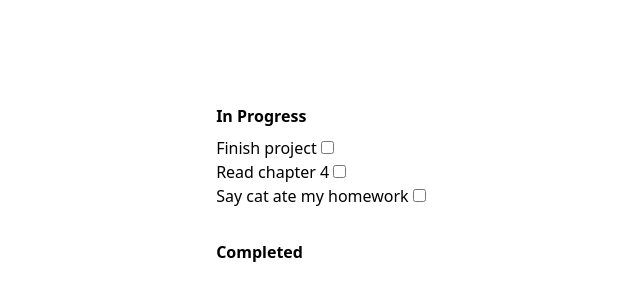
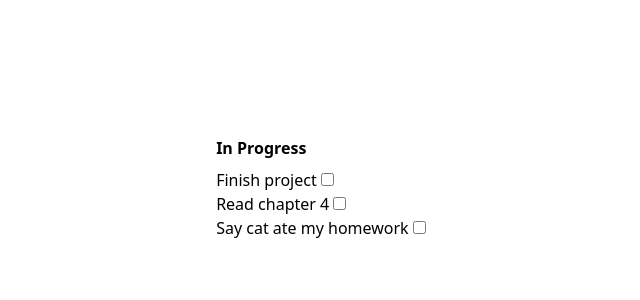
Before and after one commit to markpackham/Vue3_lcast, a plain HTML site: page listsComputedProperties.html in a window 1280 px wide. Shown: the part 212-512 px from the top of the page, without its empty margins (319-959 px from the left). Drawn offline with nearby package versions, Linux system fonts and the light colour scheme.

Commit message:
demo use of computed and v-show
https://youtu.be/1p6BtF76ypk?t=34

```diff
--- a/listsComputedProperties.html
+++ b/listsComputedProperties.html
@@ -16,7 +16,7 @@
             <h2 class="font-bold mb-2">In Progress</h2>
 
             <ul>
-                <li v-for="assignment in assignments.filter(a => ! a.complete)" :key="assignment.name">
+                <li v-for="assignment in inProgressAssignments" :key="assignment.name">
                     <label>{{assignment.name}}
 
                         <input type="checkbox" v-model="assignment.complete">
@@ -28,11 +28,11 @@
             </pre> -->
         </section>
 
-        <section class="mt-8">
+        <section v-show="completedAssignments.length" class="mt-8">
             <h2 class="font-bold mb-2">Completed</h2>
 
             <ul>
-                <li v-for="assignment in assignments.filter(a => a.complete)" :key="assignment.name">
+                <li v-for="assignment in completedAssignments" :key="assignment.name">
                     <label>{{assignment.name}}
                         <input type="checkbox" v-model="assignment.complete">
                     </label>
@@ -59,6 +59,18 @@
                         },
                     ]
                 }
+            },
+
+            // computed is essentially methods with better caching
+            computed: {
+
+                inProgressAssignments() {
+                    return this.assignments.filter(assignments => !assignments.complete);
+                },
+
+                completedAssignments() {
+                    return this.assignments.filter(assignments => assignments.complete);
+                }
             }
         };
 
```
